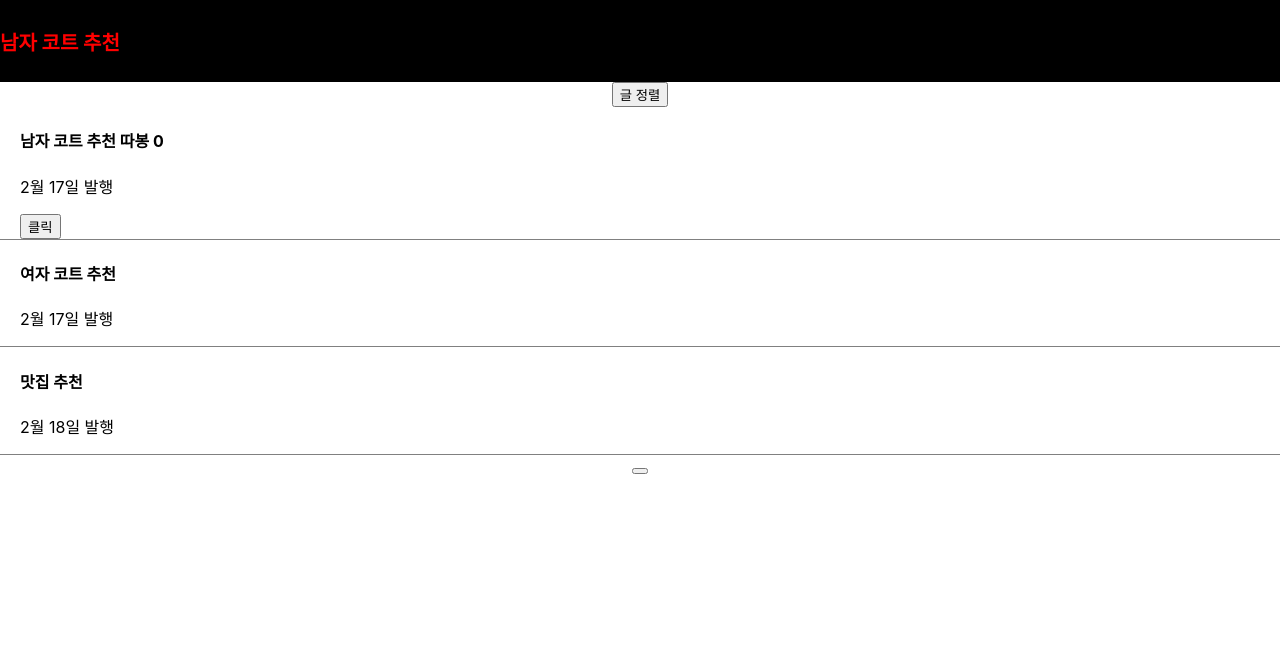
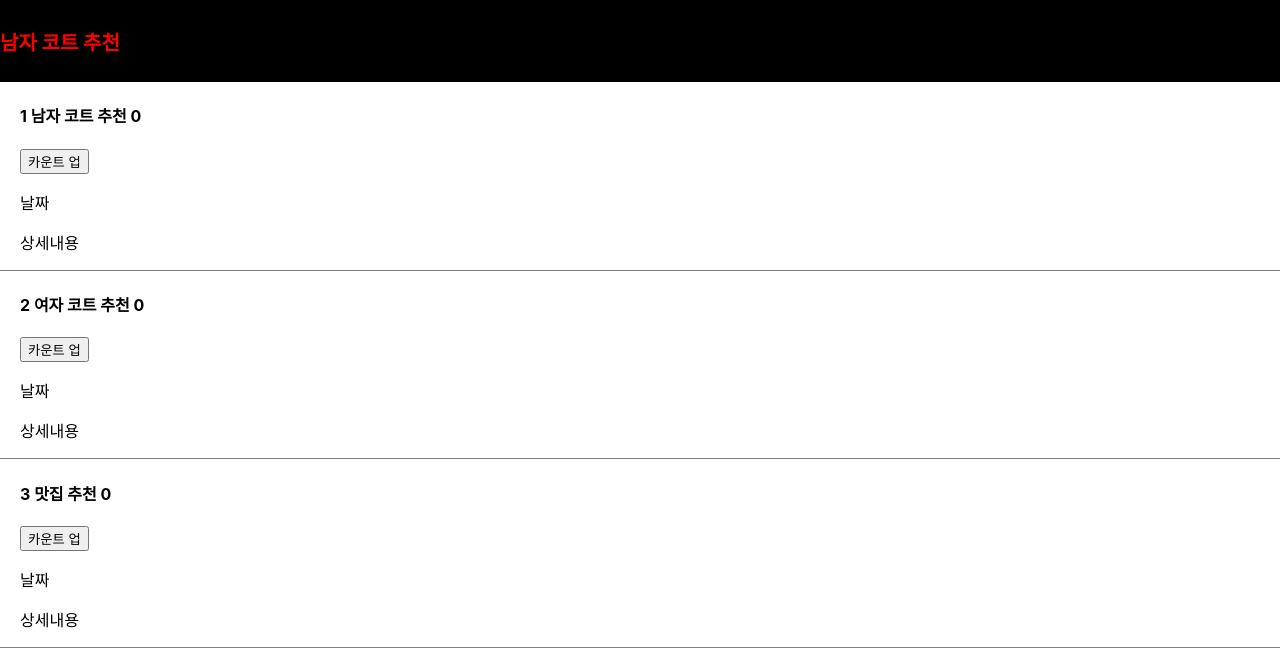
Before and after one commit to TaesunPark/hello-react, a React (Create React App) app: page / in a window 1280 px wide. Shown: the top 666 px of the page. Built offline with nearby package versions, Linux system fonts and the light colour scheme.

Commit message:
[ADD] 각 list별 따봉 클릭 시 각각의 count 증가 로직 추가,

```diff
--- a/src/App.js
+++ b/src/App.js
@@ -6,9 +6,9 @@ function App(){
 
   let post = '강남 우동 맛집';
   let [글제목, b] = useState(['남자 코트 추천', '여자 코트 추천', '맛집 추천']);
-  let [따봉, 따봉변경] =  useState(0);
+  let [따봉, 따봉변경] =  useState([0,0,0]);
   // UI의 현재 상태를 state로 저장
-  let [modal, setModal] = useState(false);
+  // let [modal, setModal] = useState(false);
 
   // array/object 특징
   // array/object 담은 변수엔 화살표만 저장됨
@@ -21,38 +21,22 @@ function App(){
         <h4 style = {{color:'red', fontSize: '20px'}}>{글제목[0]}</h4>
       </div>
 
-      <button onClick = {() =>{
-        let copy = [...글제목].sort();
-        b(copy);
-      }}>글 정렬</button>
+      {
+        글제목.map(function(a, i){
+          return (
+            <div className="list">
+              <h4>{i + 1} {a} {따봉[i]}</h4>
 
-      <div className="list">
-        <h4>{글제목[0]} <span onClick={ () => { 따봉변경(따봉 + 1) }}>따봉</span> {따봉} </h4>
-        <p>2월 17일 발행</p>
-        <button onClick={() =>
-          {
-            let copy = [...글제목];
-            copy[0] = '여자코트 추천';
-            b(copy);
-          }}>클릭</button>
-      </div>
-
-      <div className="list">
-        <h4>{글제목[1]}</h4>
-        <p>2월 17일 발행</p>
-      </div>
-
-      <div className="list">
-        <h4>{글제목[2]}</h4>
-        <p>2월 18일 발행</p>
-      </div>
-
-      <button onClick={()=>{
-        setModal(!modal);
-        }}></button>
-
-      {
-        modal == true ? <Modal></Modal> : null
+              <button onClick={()=>{
+                let copy = [...따봉];
+                copy[i] = copy[i] + 1;
+                따봉변경(copy);
+              }}>카운트 업</button>
+              <p>날짜</p>
+              <p>상세내용</p>
+            </div>
+          )
+        })
       }
 
     </div>
```
